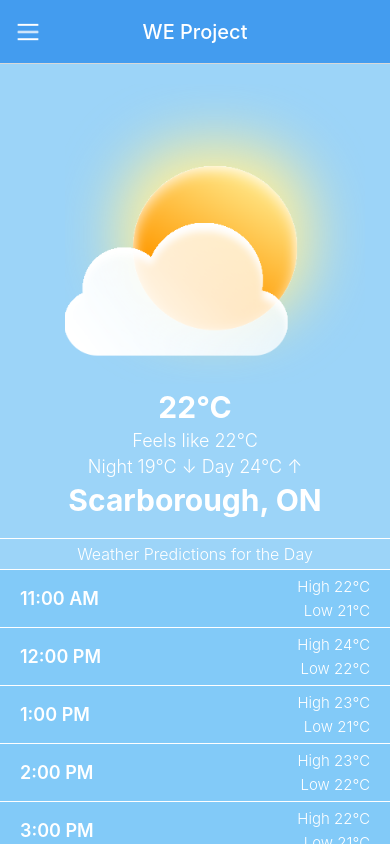
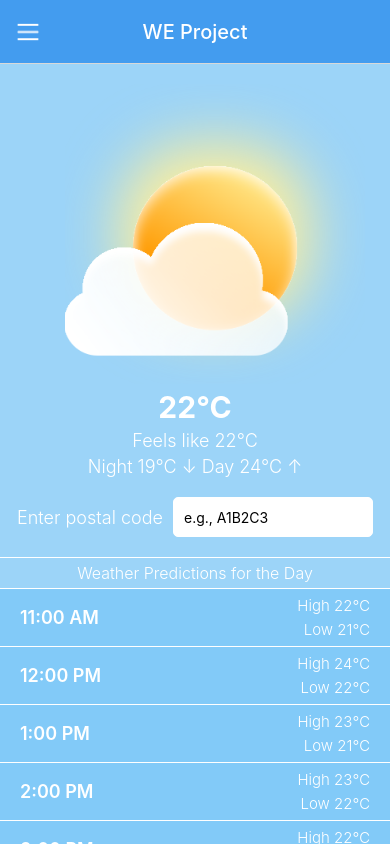
Before and after one commit to parthvekariya98/we_protect_repo, a React Native app in the folder WeProtect/: screen /Main in a window 390 px wide. Shown: the top 844 px of the page. Built offline with nearby package versions, Linux system fonts and the light colour scheme.

Commit message:
- managed postal code to location search -managed open cage api integration for location

```diff
--- a/WeProtect/package.json
+++ b/WeProtect/package.json
@@ -14,6 +14,7 @@
     "@react-native-community/masked-view": "^0.1.11",
     "@react-navigation/native": "^6.1.6",
     "@react-navigation/stack": "^6.3.16",
+    "axios": "^1.4.0",
     "react": "18.2.0",
     "react-native": "0.71.10",
     "react-native-gesture-handler": "^2.11.0",
--- a/WeProtect/src/screens/MainScreen.js
+++ b/WeProtect/src/screens/MainScreen.js
@@ -1,13 +1,15 @@
 // MainScreen.js
-import React, { useState } from 'react';
-import { View, Text, Image, TextInput, FlatList, Alert, ScrollView } from 'react-native';
+import React, { useState, useEffect } from 'react';
+import { View, Text, Image, TextInput, FlatList, Alert, ScrollView, ActivityIndicator } from 'react-native';
 import Geolocation from '@react-native-community/geolocation';
 import { TouchableOpacity } from 'react-native-gesture-handler';
+import axios from 'axios';
 
 
 const MainScreen = () => {
   const [postalCode, setPostalCode] = useState('');
-  const [currentLocation, setCurrentLocation] = useState('Scarborough, ON');
+  const [currentLocation, setCurrentLocation] = useState('');
+  const [loading, setLoading] = useState(false);
   const predictions = [
     { time: '11:00 AM', high: 'High 22℃', low: 'Low 21℃' },
     { time: '12:00 PM', high: 'High 24℃', low: 'Low 22℃' },
@@ -20,18 +22,47 @@ const MainScreen = () => {
   ];
 
   const validatePostalCode = () => {
-    const regex = /^[A-Za-z]{2}\d[A-Za-z]\d$/;
-    if (postalCode.length !== 6 || !regex.test(postalCode)) {
-      Alert.alert('Invalid Postal Code', 'Please enter a valid postal code.');
+    const regex = /^[A-Za-z]\d[A-Za-z]?\d[A-Za-z]\d$/;
+    if (!regex.test(postalCode)) {
+      Alert.alert('Invalid Postal Code', 'Please enter a valid Canadian postal code.');
       return false;
     }
     return true;
   };
 
-  const handlePostalCodeSubmit = () => {
+  const handlePostalCodeSubmit = async () => {
     if (validatePostalCode()) {
-      // Postal code is valid, proceed with further actions
-      console.log('Postal code:', postalCode);
+      setLoading(true);
+      try {
+        const response = await getCityFromPostalCode(postalCode);
+        if (response) {
+          setCurrentLocation(response);
+        } else {
+          setCurrentLocation('');
+        }
+      } catch (error) {
+        console.error('Error fetching city data:', error);
+        setCurrentLocation('');
+      } finally {
+        setLoading(false);
+      }
+    }
+  };
+
+  const getCityFromPostalCode = async (postalCode) => {
+    try {
+      const response = await axios.get(`https://api.opencagedata.com/geocode/v1/json?q=${postalCode}&key=0c95cd54ecfb432d9d763db20bb9ec30`);
+      if (response.data && response.data.results.length > 0) {
+        const { city } = response.data.results[0].components;
+        const { state_code } = response.data.results[0].components;
+        const final = `${city}, ${state_code}`;
+        return final;
+      } else {
+        return null;
+      }
+    } catch (error) {
+      console.error('Error fetching city data:', error);
+      return null;
     }
   };
 
@@ -50,7 +81,7 @@ const MainScreen = () => {
   return (
     <ScrollView>
       <View style={{ flex: 1, alignItems: 'center', backgroundColor: '#9CD4F8' }}>
-        <Image source={require('../images/icon1.png')} style={{ width: 300, height: 300, marginTop: 20, marginLeft:40 }} />
+        <Image source={require('../images/icon1.png')} style={{ width: 300, height: 300, marginTop: 20, marginLeft: 40 }} />
         <Text style={{ fontSize: 30, fontWeight: 'bold', color: 'white', marginTop: 5 }}>22°C</Text>
         <Text style={{ fontSize: 18, fontWeight: '300', color: 'white', marginTop: 5 }}>Feels like 22°C</Text>
         <Text style={{ fontSize: 18, fontWeight: '300', color: 'white', marginTop: 5 }}>Night 19°C ↓ Day 24°C ↑</Text>
@@ -67,7 +98,10 @@ const MainScreen = () => {
             />
           </View>
           :
-          <Text style={{ fontSize: 30, fontWeight: 'bold', color: 'white', marginTop: 5 }}>{currentLocation}</Text>
+          <TouchableOpacity onPress={() => {setCurrentLocation('')}}>
+            <Text style={{ fontSize: 30, fontWeight: 'bold', color: 'white', marginTop: 5 }}>{currentLocation}</Text>
+          </TouchableOpacity>
+
         }
 
         <View style={{ width: '100%', marginTop: 20 }}>
@@ -81,7 +115,15 @@ const MainScreen = () => {
             scrollEnabled={false}
           />
         </View>
+
       </View>
+      {loading && (
+        <View style={{ position: 'absolute', top: 0, left: 0, right: 0, bottom: 0, justifyContent: 'center', alignItems: 'center' }}>
+          <View style={{ position: 'absolute', top: 0, left: 0, right: 0, bottom: 0, backgroundColor: 'rgba(0, 0, 0, 0.5)', backdropFilter: 'blur(5px)', justifyContent: 'center', alignItems: 'center' }}>
+            <ActivityIndicator size="large" color="gray" />
+          </View>
+        </View>
+      )}
     </ScrollView>
   );
 };
```
Also changed, not shown: 2 other files (tests, documents, lock files or other folders).
